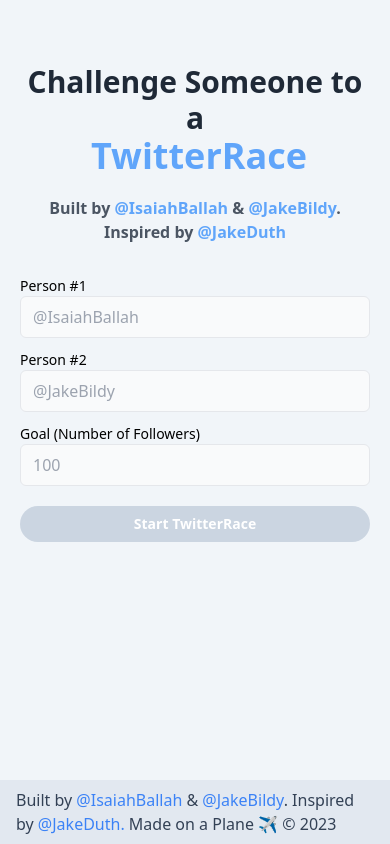
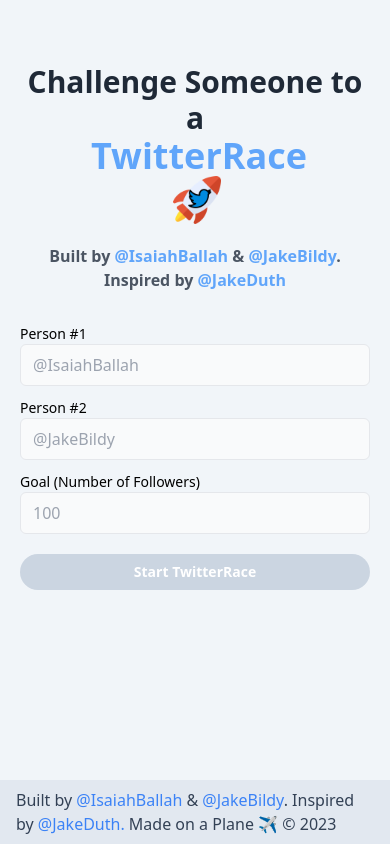
Before and after one commit to isaiahb/TwitterRace, a React (Vite) app in the folder website/: page / in a window 390 px wide. Built offline with nearby package versions, Linux system fonts and the light colour scheme; no server answers.

Commit message:
mobile friendly logo

```diff
--- a/website/src/pages/NewRace.tsx
+++ b/website/src/pages/NewRace.tsx
@@ -43,7 +43,16 @@
           />
         </div>
         <h1 className="text-4xl font-bold text-blue-400 ml-2 block md:hidden">TwitterRace</h1>
-
+        <img
+            src={icon}
+            className="block md:hidden"
+            style={{
+              width: "3rem",
+              height: "3rem",
+              // marginTop: "10px",
+              marginLeft: "4px",
+            }}
+          />
         <p className="text-gray-600 mt-5 md:mt-3 font-semibold text-center">
           Built by{" "}
           <span className="text-blue-400">
```
